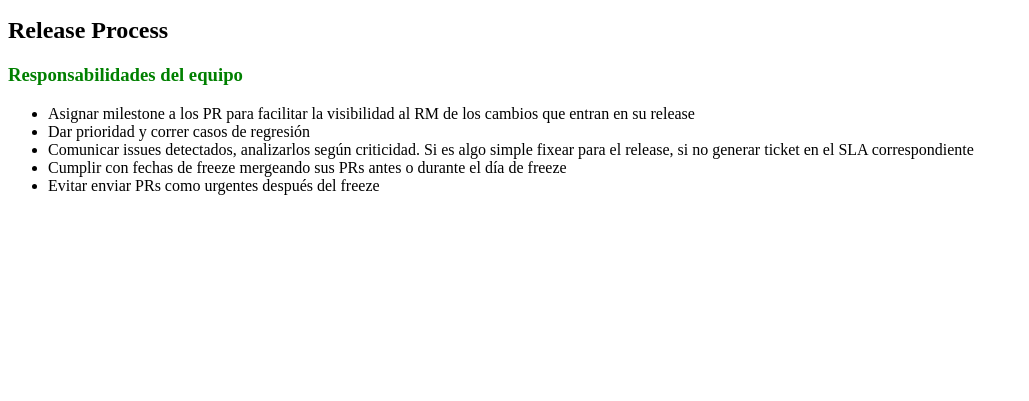
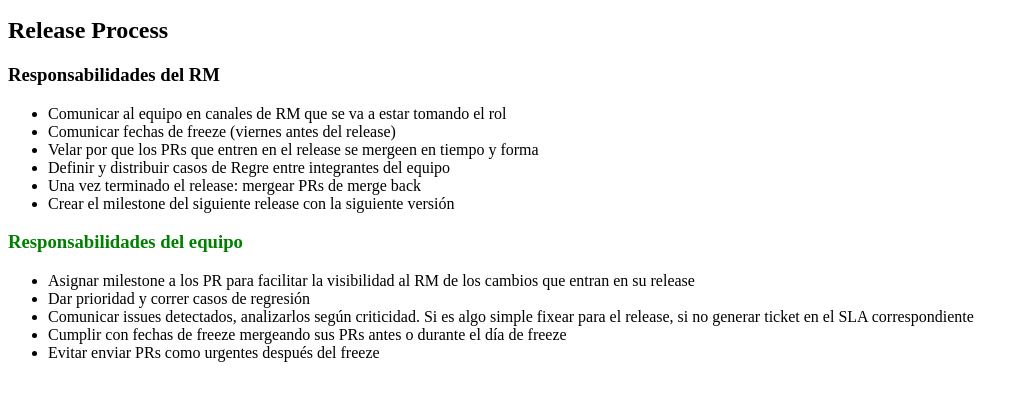
Before and after one commit to CamiloBernal38/RepoWorkshop2, a plain HTML site: page index.html in a window 1280 px wide. Shown: the part 153-554 px from the top of the page, without its empty margins (0-1029 px from the left). Drawn offline with Linux system fonts and the light colour scheme.

Commit message:
Update index.html

```diff
--- a/index.html
+++ b/index.html
@@ -2,6 +2,16 @@
 <body>
 <img src="https://www.valoraanalitik.com/wp-content/uploads/2020/08/MercadoLibre.jpg" width="204" height="142">
 <h2>Release Process</h2>
+
+<h3>Responsabilidades del RM</h3>
+<ul>
+  <li>Comunicar al equipo en canales de RM que se va a estar tomando el rol</li>
+  <li>Comunicar fechas de freeze (viernes antes del release)</li>
+  <li>Velar por que los PRs que entren en el release se mergeen en tiempo y forma  </li>
+  <li>Definir y distribuir casos de Regre entre integrantes del equipo</li>
+  <li>Una vez terminado el release:  mergear PRs de merge back</li>
+  <li>Crear el milestone del siguiente release con la siguiente versión</li>
+</ul>
 <h3 style="color:green;"">Responsabilidades del equipo</h3>
 <ul>
     <li>Asignar milestone a los PR para facilitar la visibilidad al RM de los cambios que entran en su release</li>
```
